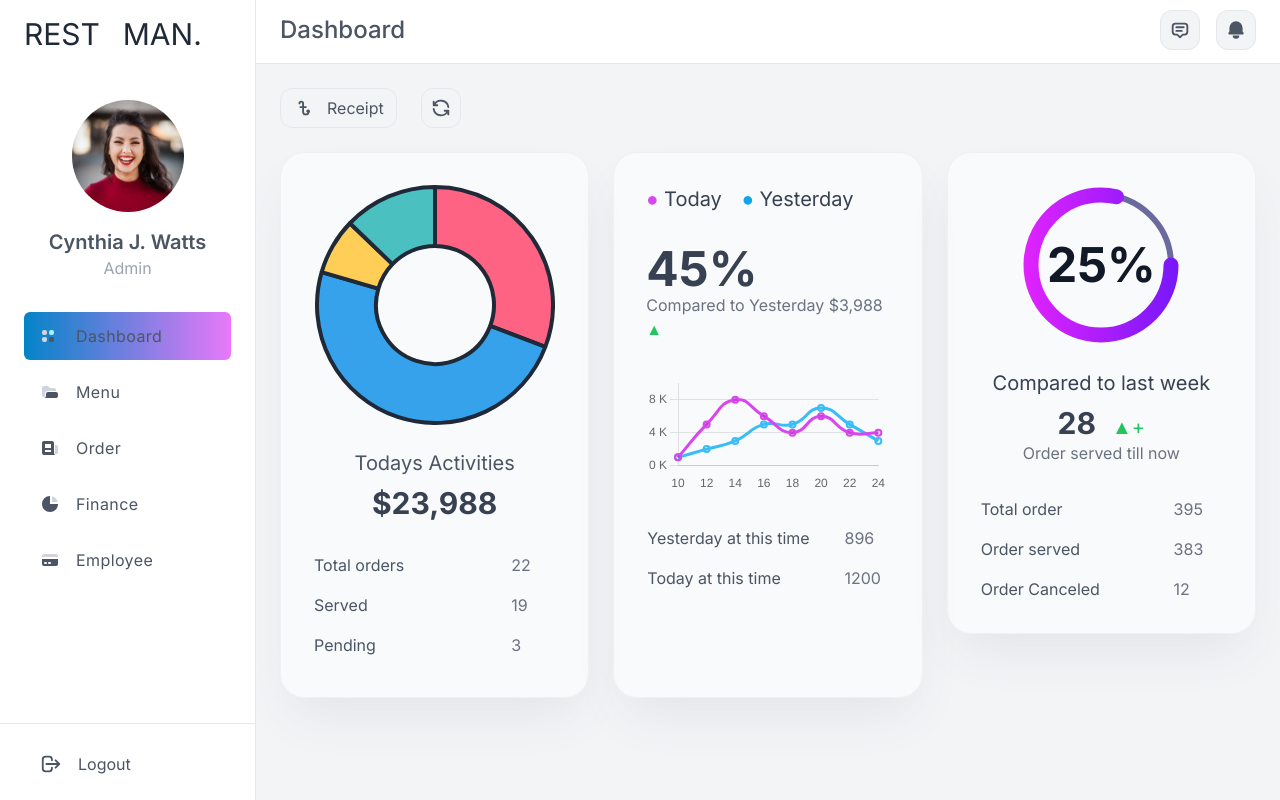
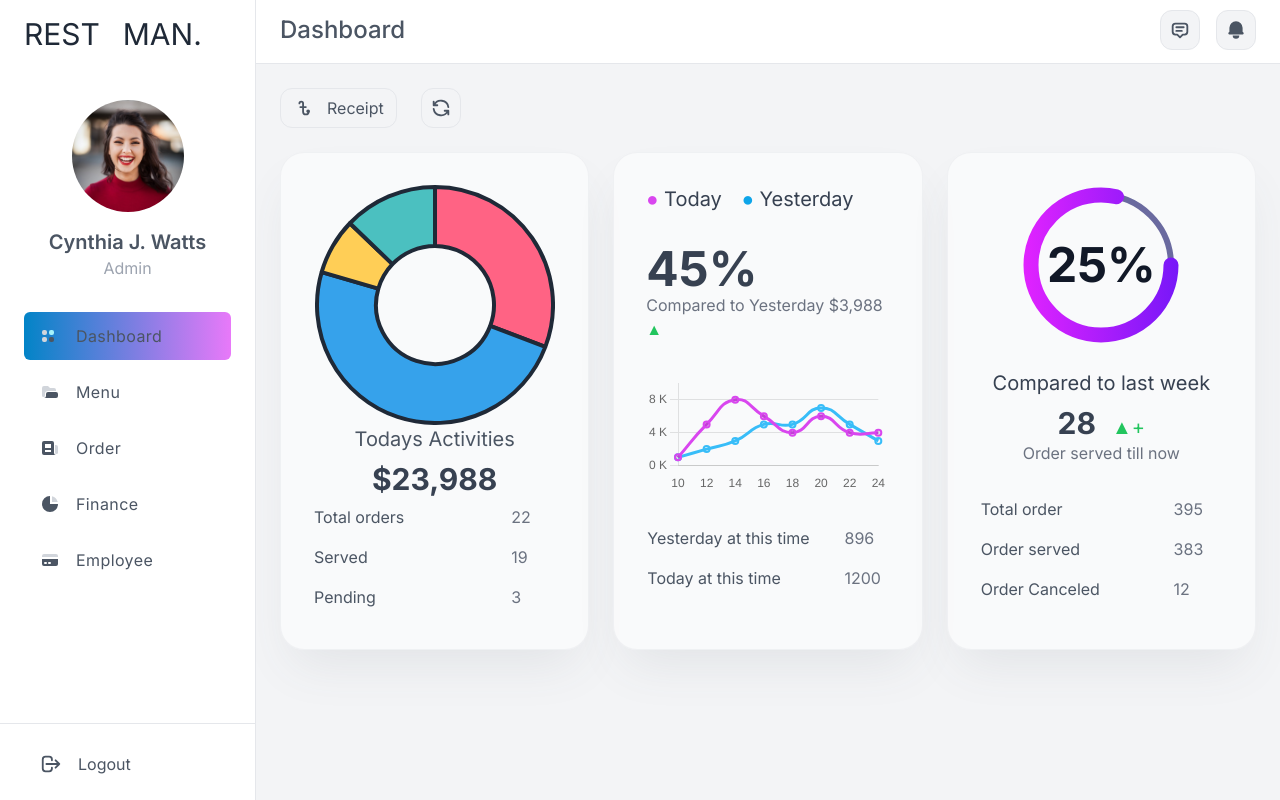
Before and after one commit to AbidHasanPiash/bhojon, a Next.js app: page / in a window 1280 px wide. Built offline with nearby package versions, Linux system fonts and the light colour scheme.

Commit message:
optimized css for activiry div

```diff
--- a/app/globals.css
+++ b/app/globals.css
@@ -26,5 +26,5 @@
   @apply px-6 pt-6
 }
 .container_layout {
-  @apply p-6 sm:p-8 rounded-3xl bg-white border border-gray-200/50 dark:shadow-none dark:border-gray-700 dark:bg-gray-800 bg-opacity-50 shadow-2xl shadow-gray-600/10
+  @apply h-full p-6 sm:p-8 rounded-3xl bg-white border border-gray-200/50 dark:shadow-none dark:border-gray-700 dark:bg-gray-800 bg-opacity-50 shadow-2xl shadow-gray-600/10
 }
--- a/components/dashboard/Activities.jsx
+++ b/components/dashboard/Activities.jsx
@@ -46,7 +46,7 @@ export default function Activities() {
   };
   return (
     <div className="md:col-span-2 lg:col-span-1">
-      <div className="h-full space-y-6 group p-6 sm:p-8 rounded-3xl bg-white border border-gray-200/50 dark:shadow-none dark:border-gray-700 dark:bg-gray-800 bg-opacity-50 shadow-2xl shadow-gray-600/10">
+      <div className="container_layout">
         <div className="w-full h-60 flex items-center justify-center">
           <Doughnut data={data}  options={options}/>
         </div>
```
